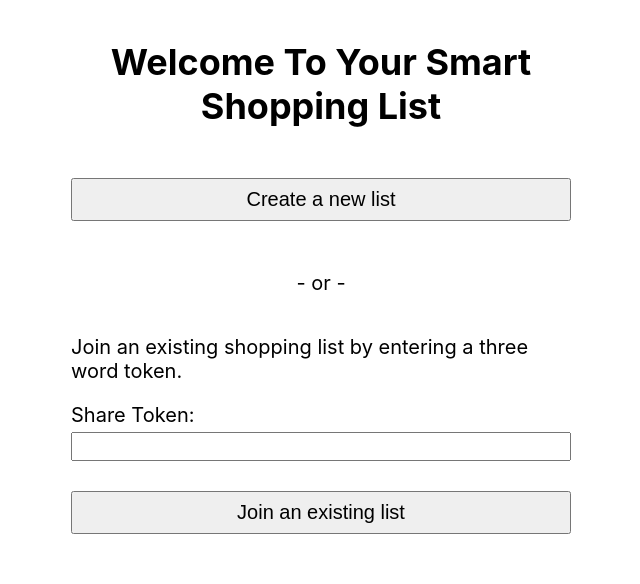
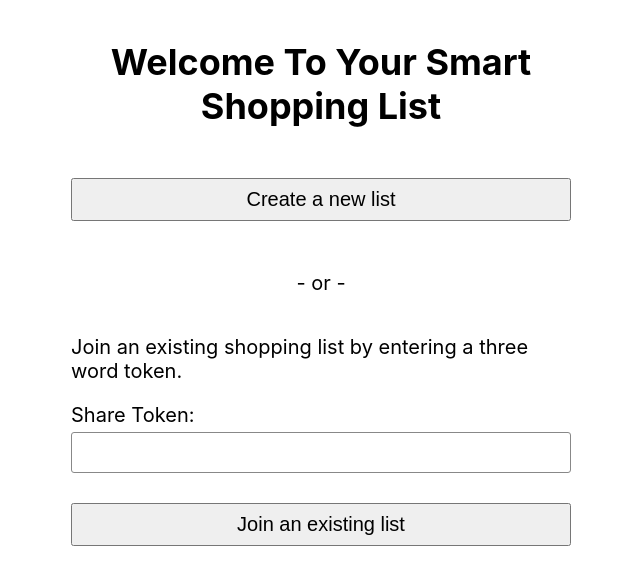
Before and after one commit to the-collab-lab/tcl-26-smart-shopping-list, a React (Create React App) app: page / in a window 1280 px wide. Shown: the top 584 px of the page, without its empty margins (319-959 px from the left). Built offline with nearby package versions, Linux system fonts and the light colour scheme.

Commit message:
Improve a11y of join list form

```diff
--- a/src/App.css
+++ b/src/App.css
@@ -40,6 +40,14 @@ BEM conventions we are using:
   width: 100%;
   font-size: 20px;
   margin: 5px 0 20px 0;
+  border: 1px solid #888;
+  border-radius: 3px;
+  padding: 8px 10px;
+}
+
+.text-field_has-error {
+  margin-bottom: 5px;
+  border: 2px solid red;
 }
 
 .button {
@@ -52,4 +60,10 @@ BEM conventions we are using:
 
 .error {
   color: red;
+  margin: 10px 0;
 }
+
+.error_type_field {
+  font-size: 16px;
+  margin: 0 0 20px 0;
+}
--- a/src/pages/Home/Home.js
+++ b/src/pages/Home/Home.js
@@ -1,14 +1,17 @@
 import { useHistory } from 'react-router-dom';
-import { useState } from 'react';
+import { useState, useRef } from 'react';
 
 function Home({ createList, joinList }) {
   let history = useHistory();
 
-  const [shareToken, setShareToken] = useState('');
-  const [joinListError, setJoinListError] = useState('');
+  const [shareToken, setShareToken] = useState(''); // value for the shareToken field
+  const shareTokenRef = useRef(); // ref for the shareToken field
+  const [shareTokenError, setShareTokenError] = useState(''); // error hint for the shareToken field
+  const [joinListError, setJoinListError] = useState(''); // error for the entire join list form
 
   const handleTokenChange = (event) => {
     setJoinListError('');
+    setShareTokenError('');
     setShareToken(event.target.value);
   };
 
@@ -24,20 +27,28 @@ function Home({ createList, joinList }) {
 
   function handleJoinList(event) {
     event.preventDefault();
-    setJoinListError(''); // remove message to ensure repeated error is read again by screen reader
+
+    // reset messages to ensure repeated error is read again by screen reader
+    setJoinListError('');
+    setShareTokenError('');
+
     joinList(shareToken)
       .then((success) => {
         history.push('/list');
       })
       .catch((err) => {
-        if (err.message === 'Invalid token')
+        if (err.message === 'Invalid token') {
+          setShareTokenError('Token is invalid.');
           setJoinListError(
-            'Sorry, that token is invalid. Please try again or create a new list.',
+            'Sorry, there was a problem with your token. Please try again or create a new list.',
           );
-        else
+          shareTokenRef.current.focus();
+        } else {
           setJoinListError(
             'Sorry, there was a problem connecting to the database. Please try again.',
           );
+          shareTokenRef.current.focus();
+        }
       });
   }
 
@@ -67,8 +78,8 @@ function Home({ createList, joinList }) {
         >
           <p>Join an existing shopping list by entering a three word token.</p>
           <div
-            aria-live="assertive"
-            className={`join-list-form__error error ${
+            role="alert"
+            className={`error error_type_summary ${
               joinListError ? 'error_on' : ''
             }`}
           >
@@ -81,15 +92,28 @@ function Home({ createList, joinList }) {
             Share Token:
           </label>
           <input
-            className="join-list-form__text-field text-field"
+            ref={shareTokenRef}
+            className={`join-list-form__text-field text-field ${
+              shareTokenError ? 'text-field_has-error' : ''
+            }`}
             type="text"
             id="shareToken"
             name="shareToken"
             value={shareToken}
             onChange={handleTokenChange}
+            aria-describedby="shareTokenHint"
+            aria-invalid={!!shareTokenError} //
             maxLength="100"
             required
           />
+          <div
+            id="shareTokenHint"
+            class={`error error_type_field ${
+              shareTokenError ? 'error_on' : ''
+            }`}
+          >
+            {shareTokenError}
+          </div>
 
           <button type="submit" className="join-list-form__submit button">
             Join an existing list
```
